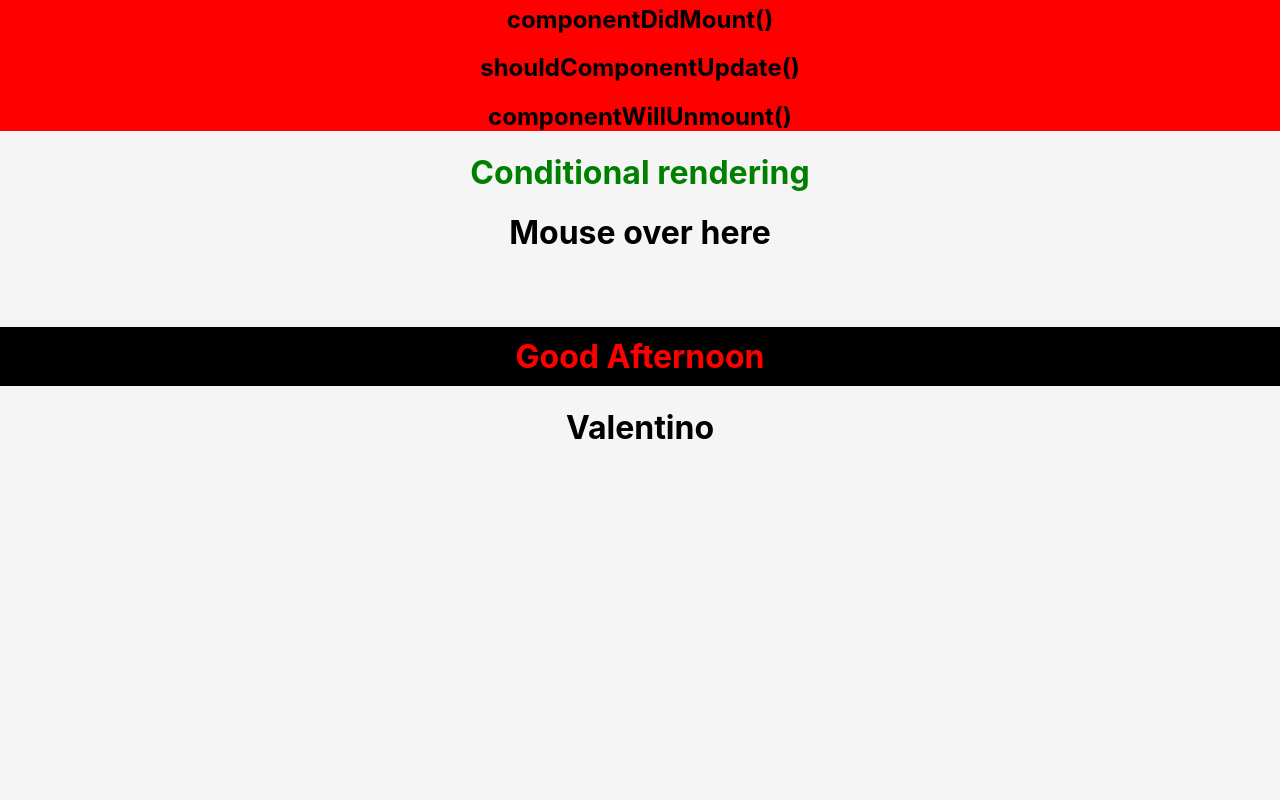
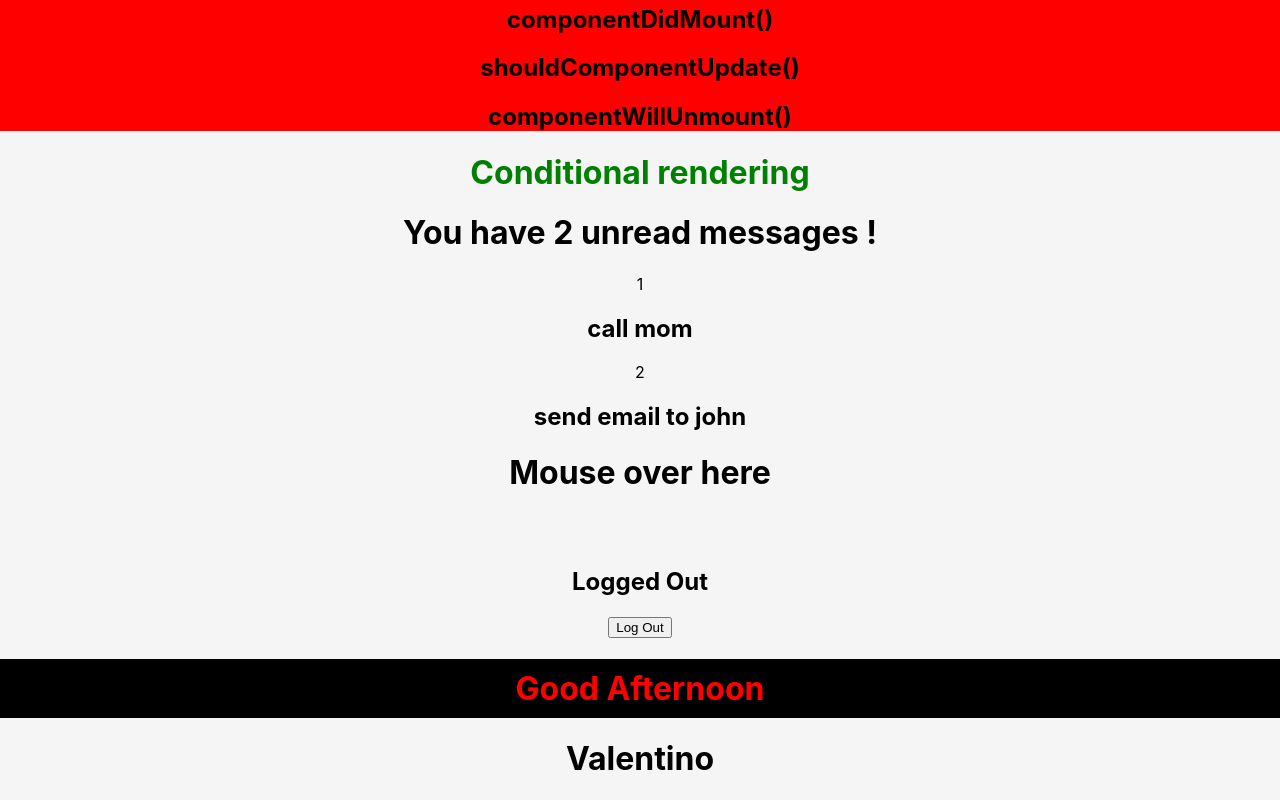
Before and after one commit to vale75020/react-exos, a React (Create React App) app: page / in a window 1280 px wide. Shown: the part 1260-2060 px from the top of the page. Before the commit the page ends 1728 px from the top, so only its background shows below. Built offline with nearby package versions, Linux system fonts and the light colour scheme.

Commit message:
conditional2

```diff
--- a/src/App.js
+++ b/src/App.js
@@ -11,6 +11,9 @@ import Counter from "./components/Counter";
 import LifeCycle from "./components/LifeCycle";
 import Loading from "./components/Loading";
 import Phantom from "./components/Phantom";
+import Message from './components/Message'
+import Conditional2 from './components/Conditional2'
+
 
 class App extends Component {
   constructor() {
@@ -62,7 +65,9 @@ class App extends Component {
         <Counter />
         <LifeCycle />
         <Loading />
+        <Message />
         <Phantom />
+        <Conditional2 />
         <Hello />
         <Name name="Valentino" />
       </div>
--- /dev/null
+++ b/src/components/Conditional2.js
@@ -0,0 +1,28 @@
+import React, { Component } from 'react'
+
+export default class Conditional2 extends Component {
+    constructor() {
+        super()
+        this.state = {
+            isLoggedIn:  false
+        }
+    }
+
+    handleClick = () => {
+        console.log("it works")
+        this.setState({
+            isLoggedIn : !this.state.isLoggedIn
+        })
+    }
+
+  render() {
+      let buttonText = this.state.isLoggedIn ? "Log In" : "Log Out"
+      let displayText =   this.state.isLoggedIn ? "Logged In" : "Logged Out"
+      return (
+      <div>
+          <h2>{displayText}</h2>
+        <button onClick={this.handleClick}>{buttonText}</button>
+      </div>
+    )
+  }
+}
--- /dev/null
+++ b/src/components/Message.js
@@ -0,0 +1,32 @@
+import React, { Component } from "react";
+import MessageItem from './MessageItem'
+
+
+export default class Message extends Component {
+  constructor() {
+    super();
+    this.state = {
+      unreadMessage:  [
+          { id: 1,
+            text: "call mom"
+          },
+          { id: 2,
+            text: "send email to john"
+          }
+        ]
+    };
+  }
+  render() {
+    const messageItems = this.state.unreadMessage.map(item => (
+        <MessageItem key={item.id} item={item}/>
+    ))
+    return (
+      <div>
+        {this.state.unreadMessage.length > 0 &&
+          <h1>You have {this.state.unreadMessage.length} unread messages !</h1>
+        }
+        <div className="messagelist">{messageItems}</div>
+      </div>
+    );
+  }
+}
--- /dev/null
+++ b/src/components/MessageItem.js
@@ -0,0 +1,12 @@
+import React from 'react';
+
+const MessageItem = (props) => {
+    return (
+        <div>
+            <p>{props.item.id}</p>
+            <h2>{props.item.text}</h2>
+        </div>
+    );
+};
+
+export default MessageItem;
```
